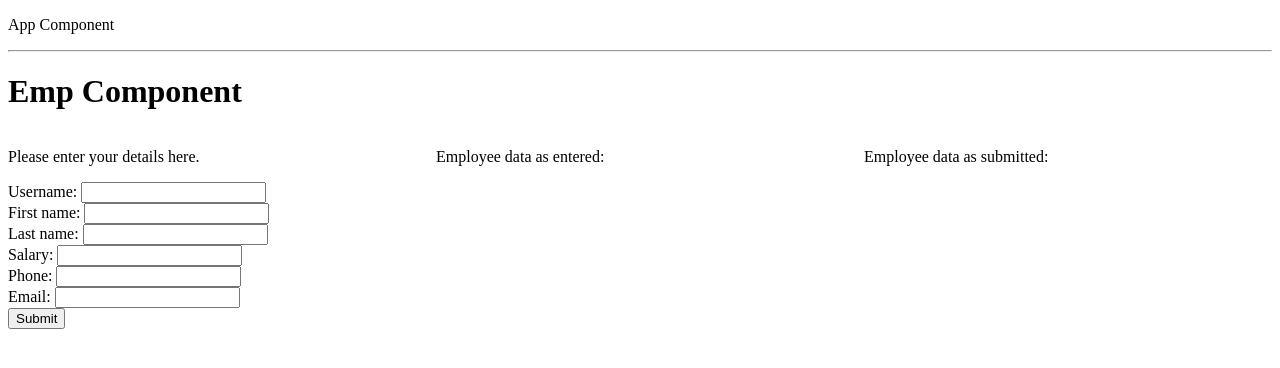
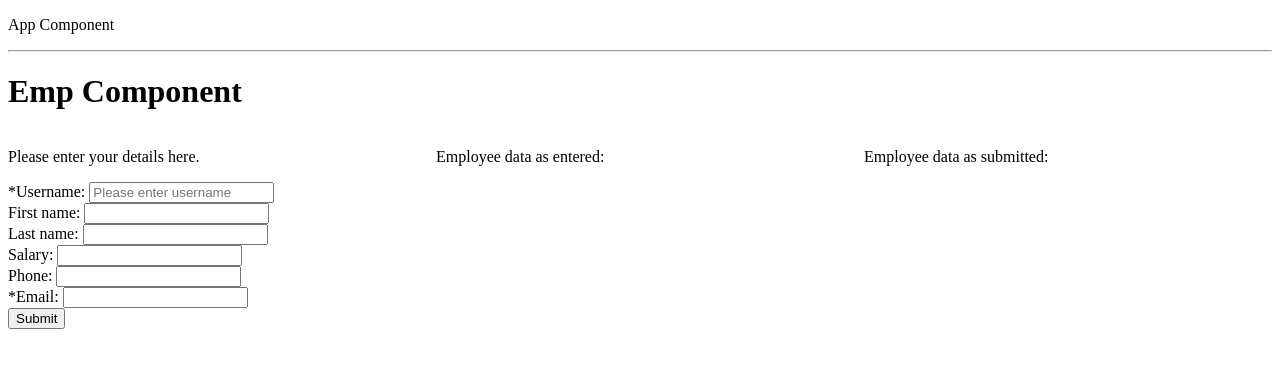
Before and after one commit to vamandeshmukh/sbi-react-app-2023, a React (Create React App) app: page / in a window 1280 px wide. Shown: the top 368 px of the page. Built offline with nearby package versions, Linux system fonts and the light colour scheme.

Commit message:
sbi react demo

```diff
--- a/src/components/EmpData.js
+++ b/src/components/EmpData.js
@@ -32,8 +32,8 @@ const EmpData = () => {
                 <div>
                     <p>Please enter your details here.</p>
                     <form onSubmit={submitEmp}>
-                        <label>Username: </label>
-                        <input type="text" name="username" value={emp.username} onChange={handleEmp} />
+                        <label>*Username: </label>
+                        <input type="text" name="username" value={emp.username} onChange={handleEmp} required placeholder="Please enter username" />
                         <br />
                         <label>First name: </label>
                         <input type="text" name="firstName" value={emp.firstName} onChange={handleEmp} />
@@ -47,8 +47,8 @@ const EmpData = () => {
                         <label>Phone: </label>
                         <input type="tel" name="phone" value={emp.phone} onChange={handleEmp} />
                         <br />
-                        <label>Email: </label>
-                        <input type="email" name="email" value={emp.email} onChange={handleEmp} />
+                        <label>*Email: </label>
+                        <input type="email" name="email" value={emp.email} onChange={handleEmp} required />
                         <br />
                         <input type="submit" value="Submit" />
                     </form>
```
